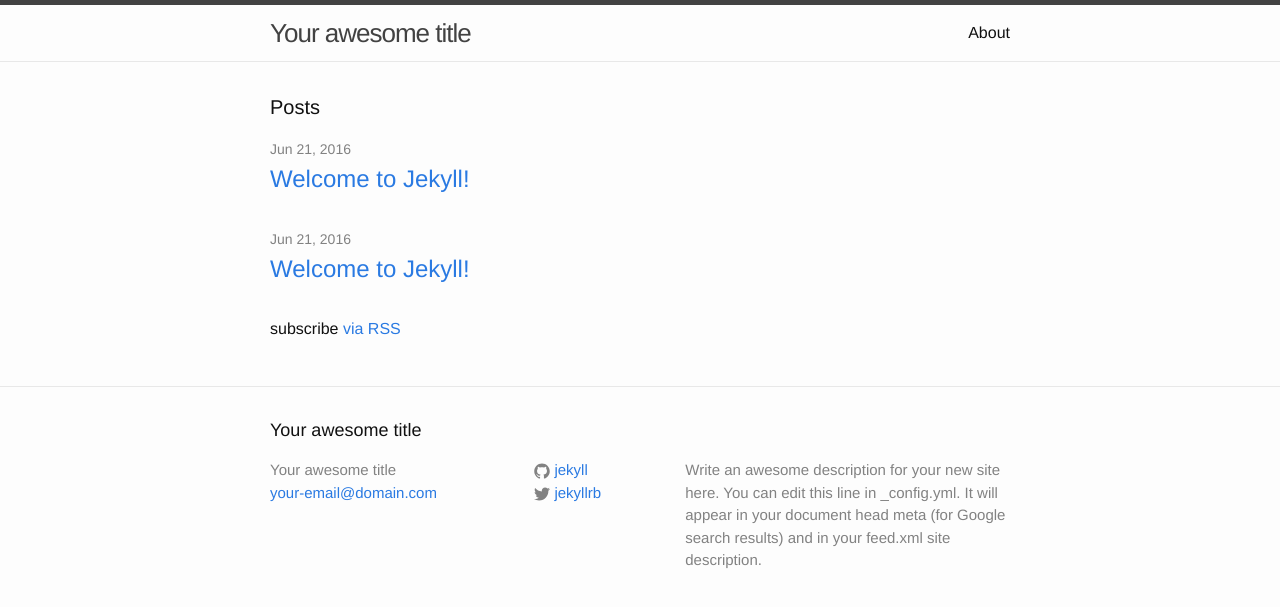
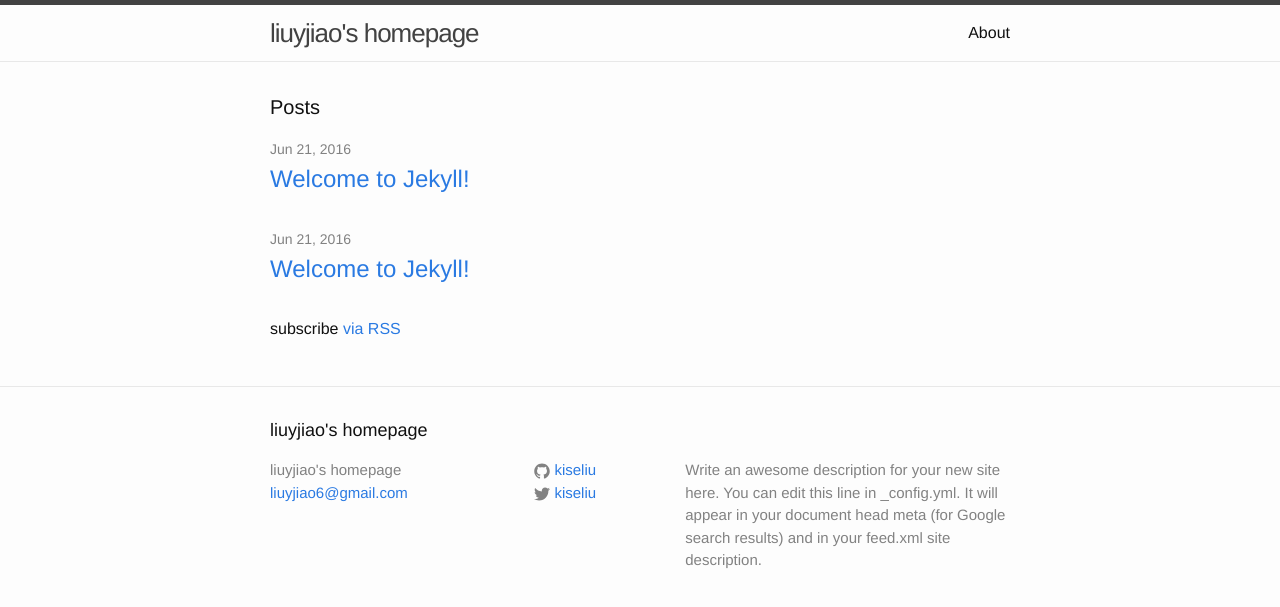
Before and after one commit to chyy/kiseliu.github.io, a Jekyll site: the page built from index.html, in a window 1280 px wide. Shown: the top 607 px of the page. Built offline with Jekyll 4.4.1, drawn with Linux system fonts in a browser that asks for light colours.

Commit message:
Update _config.yml

```diff
--- a/_config.yml
+++ b/_config.yml
@@ -6,16 +6,16 @@
 # 'jekyll serve'. If you change this file, please restart the server process.
 
 # Site settings
-title: Your awesome title
-email: your-email@domain.com
+title: liuyjiao's homepage
+email: liuyjiao6@gmail.com
 description: > # this means to ignore newlines until "baseurl:"
   Write an awesome description for your new site here. You can edit this
   line in _config.yml. It will appear in your document head meta (for
   Google search results) and in your feed.xml site description.
 baseurl: "" # the subpath of your site, e.g. /blog
 url: "http://yourdomain.com" # the base hostname & protocol for your site
-twitter_username: jekyllrb
-github_username:  jekyll
+twitter_username: kiseliu
+github_username:  kiseliu
 
 # Build settings
 markdown: kramdown
```
